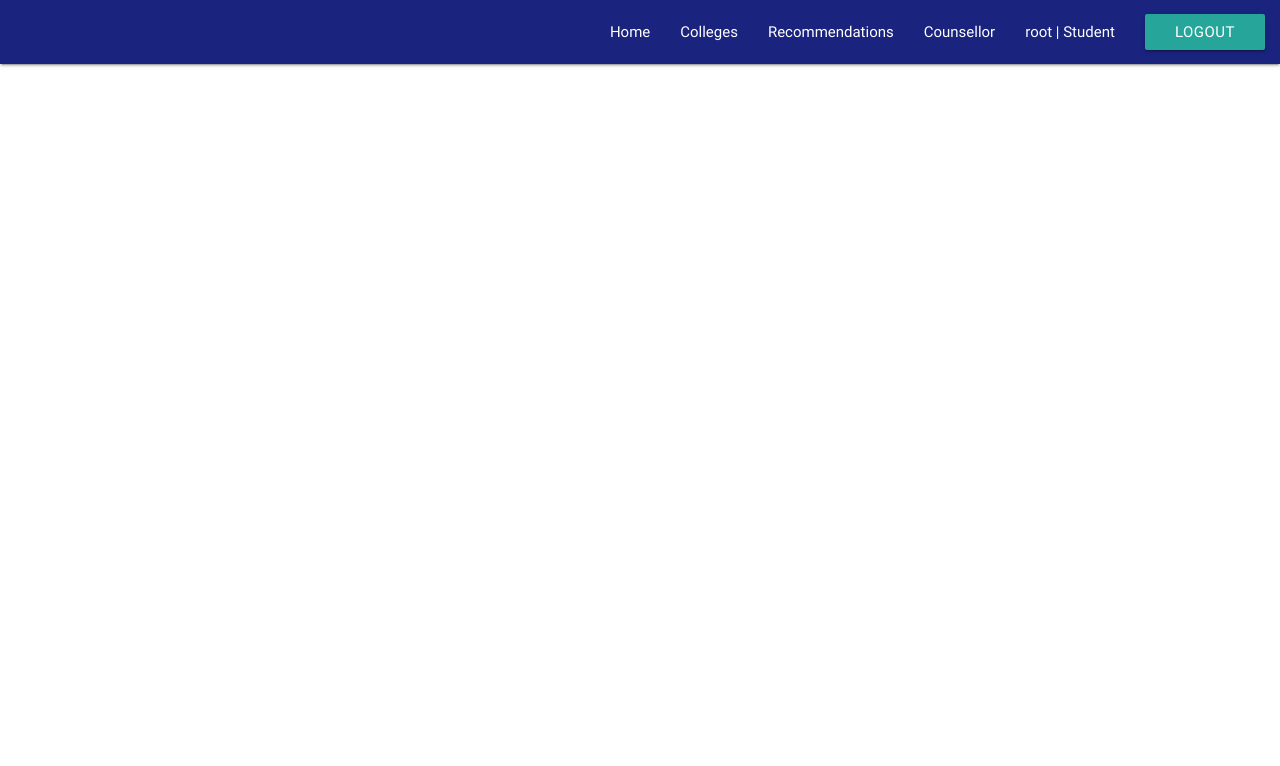
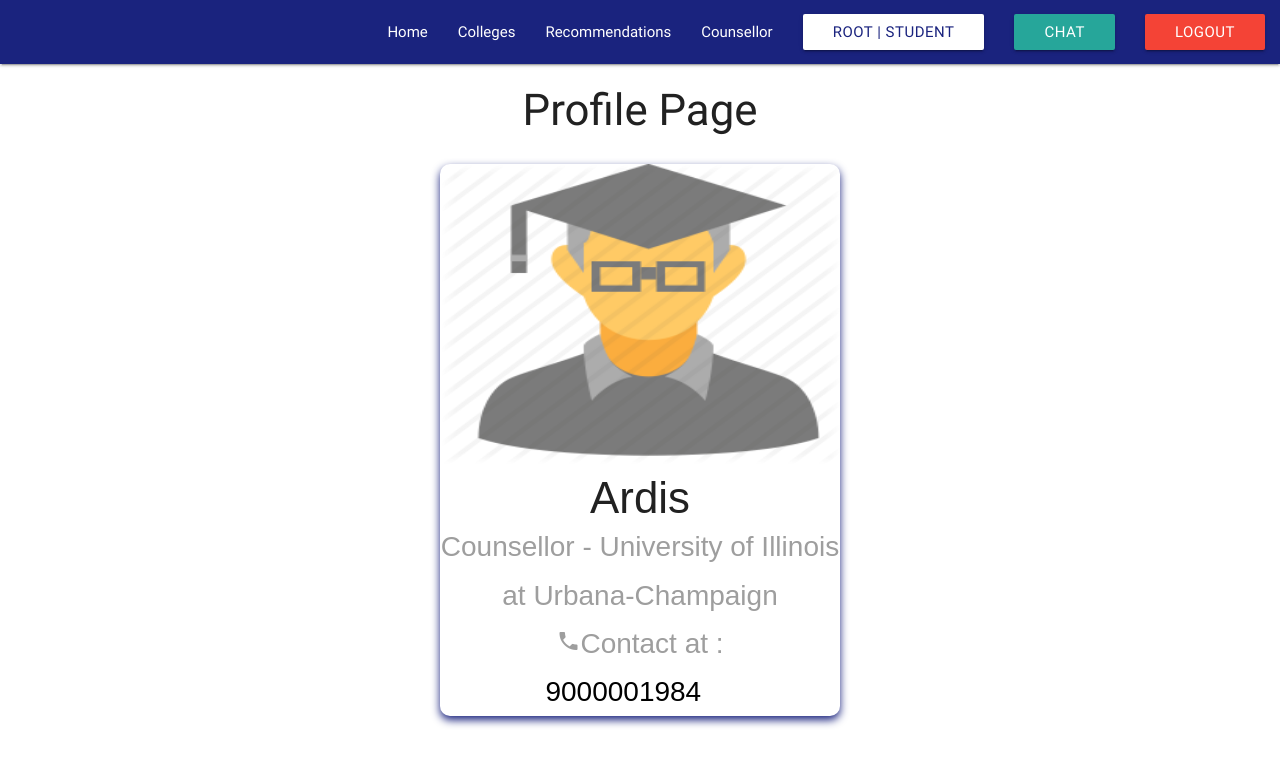
Before and after one commit to anumehaagrawal/Student-Connect, a Django app: a page that uses templates/base.html in a window 1280 px wide. Shown: the top 766 px of the page. Run offline with Django 3.2, Linux system fonts and the light colour scheme; a user stored in the database is signed in; data comes from the database, SQL or seed files in the repository; both versions use the stored data as it was after the commit.

Commit message:
UI redesign

```diff
--- a/dashboard/templates/counsellor/profile.html
+++ b/dashboard/templates/counsellor/profile.html
@@ -2,14 +2,36 @@
 {% load static %}
 
 {% block title %}
-	<title>Review your college</title>
+	{% if user.is_student %}
+		<title>{{ data.user.username }} Profile</title>
+	{% else %}
+		<title>{{ user.username }}</title>
+	{% endif %}
 {% endblock %}
 
 {% block stylesheets %}
-	<link rel="stylesheet" href="https://cdnjs.cloudflare.com/ajax/libs/font-awesome/4.7.0/css/font-awesome.min.css">
-
+<link rel="stylesheet" href="https://cdnjs.cloudflare.com/ajax/libs/font-awesome/4.7.0/css/font-awesome.min.css">
+<link rel="stylesheet" href="{%static 'css/profile.css' %}">
 {% endblock %}
 
 {% block content %}
-
+<h3><center>Profile Page</center>
+<div class="card">
+	<img src="{% static 'photo.jpeg' %}"  style="width:100%; height: 300px;">
+	{% if user.is_student %}
+		<h3 style="margin: 1px;">{{ data.user.username }}</h3>
+		<div class="title grey-text">Counsellor - {{ data.university }}</div>
+		<div class="row">
+			<div class="title grey-text"> <i class="material-icons">phone</i>Contact at : </div>
+			<div class="col s11 m11 l11 title">{{ data.phone_number }}</div>
+		</div>
+	{% else %}
+		<h3 style="margin: 1px;">{{ counsellor.user.username }}</h3>
+		<div class="title grey-text">Counsellor - {{ counsellor.university }}</div>
+		<div class="row">
+			<div class="title grey-text"> <i class="material-icons">phone</i>Contact at : </div>
+			<div class="col s11 m11 l11 title">{{ counsellor.phone_number }}</div>
+		</div>
+	{% endif %}
+</div>
 {% endblock %}
--- a/static/css/app.css
+++ b/static/css/app.css
@@ -163,9 +163,20 @@ a:visited {
 }
 
 .slider .indicators .indicator-item {
-  background-color: #666666;
-  border: 3px solid #ffffff;
-  -webkit-box-shadow: 0 2px 5px 0 rgba(0, 0, 0, 0.16), 0 2px 10px 0 rgba(0, 0, 0, 0.12);
-  -moz-box-shadow: 0 2px 5px 0 rgba(0, 0, 0, 0.16), 0 2px 10px 0 rgba(0, 0, 0, 0.12);
-  box-shadow: 0 2px 5px 0 rgba(0, 0, 0, 0.16), 0 2px 10px 0 rgba(0, 0, 0, 0.12);
+	background-color: #666666;
+	border: 3px solid #ffffff;
+	-webkit-box-shadow: 0 2px 5px 0 rgba(0, 0, 0, 0.16), 0 2px 10px 0 rgba(0, 0, 0, 0.12);
+	-moz-box-shadow: 0 2px 5px 0 rgba(0, 0, 0, 0.16), 0 2px 10px 0 rgba(0, 0, 0, 0.12);
+	box-shadow: 0 2px 5px 0 rgba(0, 0, 0, 0.16), 0 2px 10px 0 rgba(0, 0, 0, 0.12);
 }
+
+.auth-row h3, .auth-row h2 {
+	font-family: 'Slabo 27px', serif;
+}
+
+textarea {
+	height: 20vh;
+	resize: vertical;
+	min-height: 10vh;
+	max-height: 50vh;
+}
--- a/templates/base.html
+++ b/templates/base.html
@@ -23,9 +23,13 @@
 				<li><a href="/colleges">Colleges</a></li>
 				<li><a href="/recommendations">Recommendations</a></li>
 				<li><a href="/counsellors">Counsellor</a></li>
+				<li><a href="/profile" class="waves-effect waves-light btn white indigo-text text-darken-4">{{user.username}} | {% if user.is_counsellor %}Counsellor{% else %}Student{% endif %}</a></li>
+				{% else %}
+				<li><a href="/profile" class="waves-effect waves-light btn white indigo-text text-darken-4">{{user.username}} | {% if user.is_counsellor %}Counsellor{% else %}Student{% endif %}</a></li>
+				<li><a href="/review" class="waves-effect waves-light btn blue">review my college</a></li>
 				{% endif %}
-				<li><a href="/profile">{{user.username}} | {% if user.is_counsellor %}Counsellor{% else %}Student{% endif %}</a></li>
-				<li><a href="/accounts/logout" class="waves-effect waves-light btn">Logout</a></li>
+				<li><a href="/chat" class="waves-effect waves-light btn">chat</a></li>
+				<li><a href="/accounts/logout" class="waves-effect waves-light btn red">Logout</a></li>
 			{% else %}
 				<li><a href="/accounts">Login</a></li>
 				<li><a href="/accounts/signup">Register</a></li>
```
Also changed, not shown: dashboard/templates/chat/chat.html (+7 -11 lines), dashboard/templates/counsellor/college_reviews.html (+6 -2 lines), dashboard/templates/counsellor/review_result.html (+9 -3 lines), db.sqlite3.
